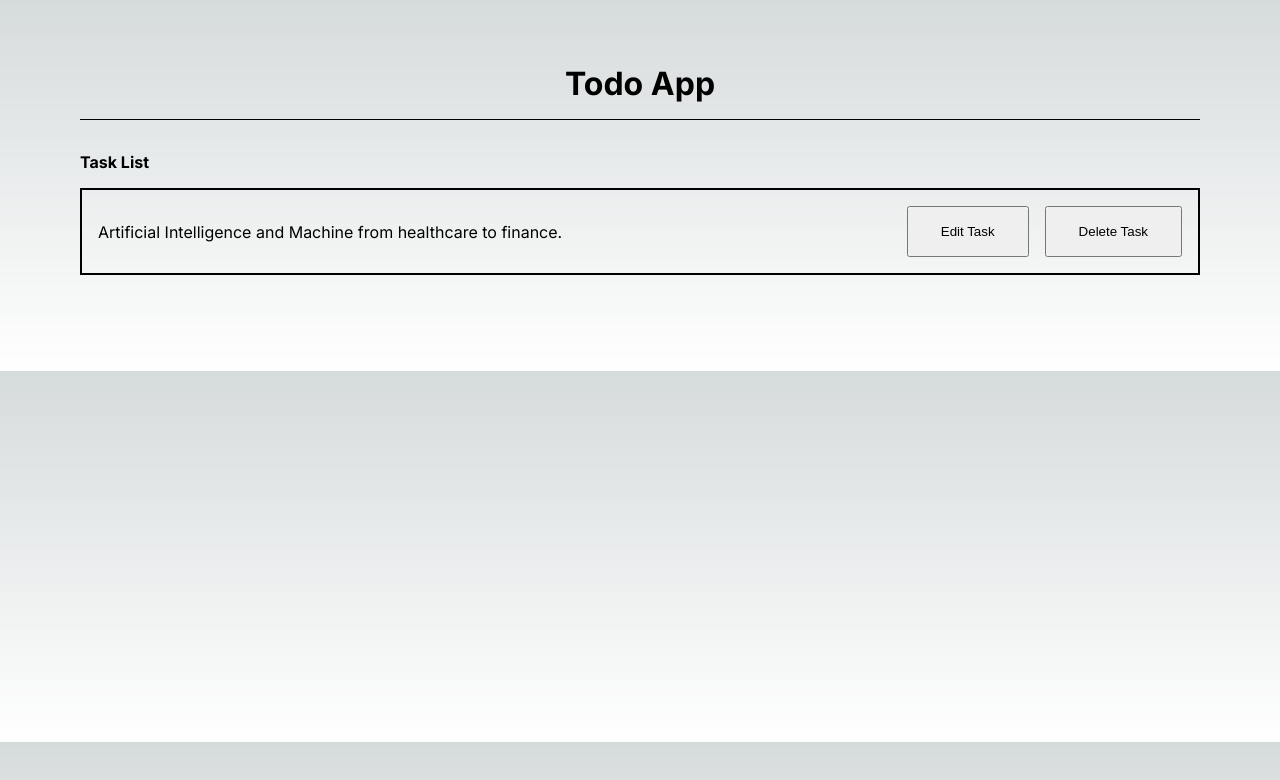
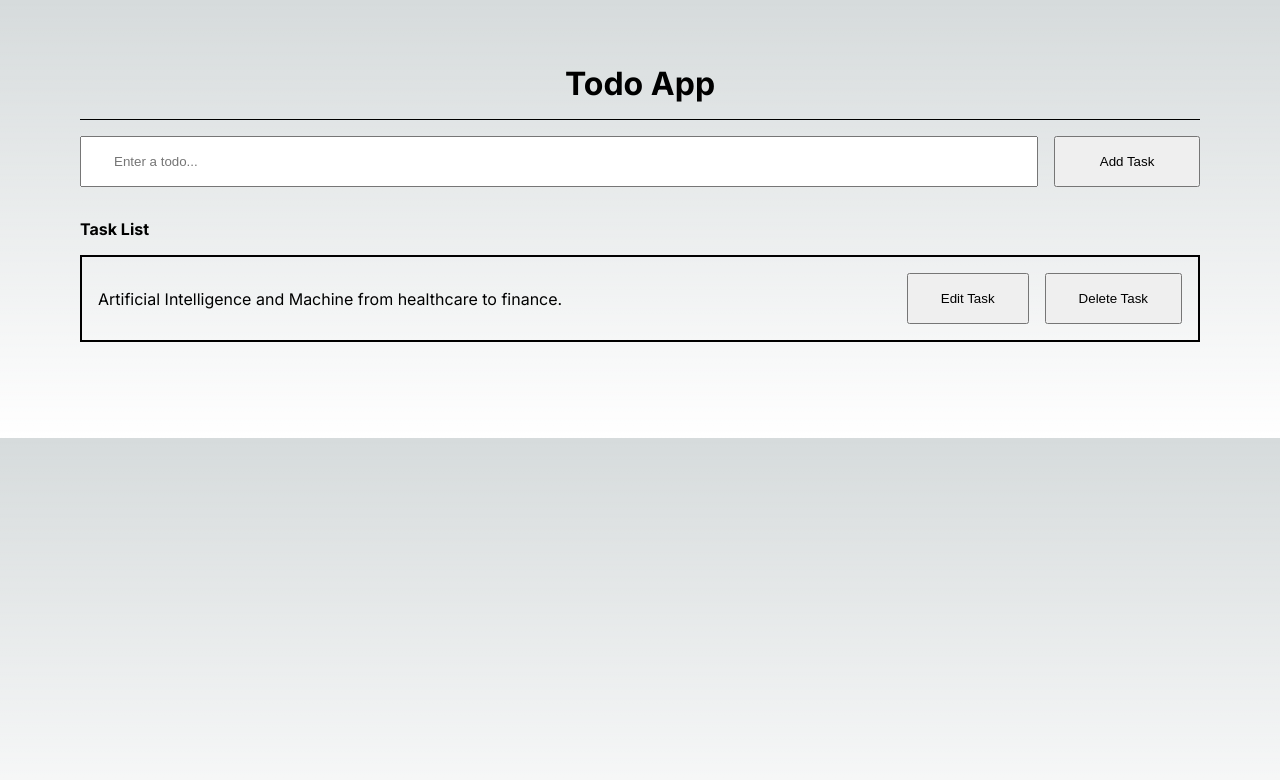
Before and after one commit to sakayat/nextjstodo, a Next.js app: page / in a window 1280 px wide. Shown: the top 780 px of the page. Built offline with nearby package versions, Linux system fonts and the light colour scheme.

Commit message:
added style

```diff
--- /dev/null
+++ b/src/app/components/TaskForm.tsx
@@ -0,0 +1,14 @@
+import style from "@/app/page.module.scss";
+
+const TaskForm = () => {
+  return (
+    <div className={style.task_form}>
+      <form className={style.form_item}>
+        <input type="text" placeholder="Enter a todo..." />
+        <button>Add Task</button>
+      </form>
+    </div>
+  );
+};
+
+export default TaskForm;
--- a/src/app/page.module.scss
+++ b/src/app/page.module.scss
@@ -1,32 +1,62 @@
-.wrapper{
+.wrapper {
   max-width: 80rem;
-    margin: 0 auto;
+  margin: 3rem auto;
   padding: 0 5rem;
-    margin: 3rem 0;
 }
-.title{
+.title {
   text-align: center;
   padding: 1rem 0;
   border-bottom: 1px solid;
 }
-.tasklist{
+.task_form {
+  margin-top: 1rem;
+}
+.form_item {
+  display: flex;
+  align-items: center;
+  justify-content: space-between;
+  gap: 1rem;
+}
+
+.form_item input {
+  width: 100%;
+  padding: 1rem 2rem;
+}
+.form_item button {
+  width: 10rem;
+  padding: 1rem 2rem;
+  cursor: pointer;
+}
+.tasklist {
   display: flex;
   flex-direction: column;
   padding: 2rem 0;
 }
-.taskinfo{
+.taskinfo {
   margin: 1rem 0;
   padding: 1rem;
   border: 2px solid;
   display: flex;
   align-items: center;
   justify-content: space-between;
+  gap: 1rem;
 }
-.task_button{
+.task_button {
   display: flex;
   gap: 1rem;
 }
-.task_button button{
+.task_button button {
   padding: 1rem 2rem;
   cursor: pointer;
 }
+
+@media only screen and (max-width: 992px) {
+  .wrapper {
+    padding: 0 2rem;
+  }
+  .taskinfo {
+    flex-direction: column;
+    align-items: start;
+    gap: 1rem;
+  }
+}
--- a/src/app/page.tsx
+++ b/src/app/page.tsx
@@ -1,11 +1,15 @@
 import style from "@/app/page.module.scss";
 import TaskList from "./components/TaskList";
+import TaskForm from "./components/TaskForm";
 
 export default function Home() {
   return (
     <div className={style.wrapper}>
       <h1 className={style.title}>Todo App</h1>
-      <TaskList />
+      <div className="">
+        <TaskForm />
+        <TaskList />
+      </div>
     </div>
   );
 }
```
Lines whose indentation alone changed are shown as unchanged.
